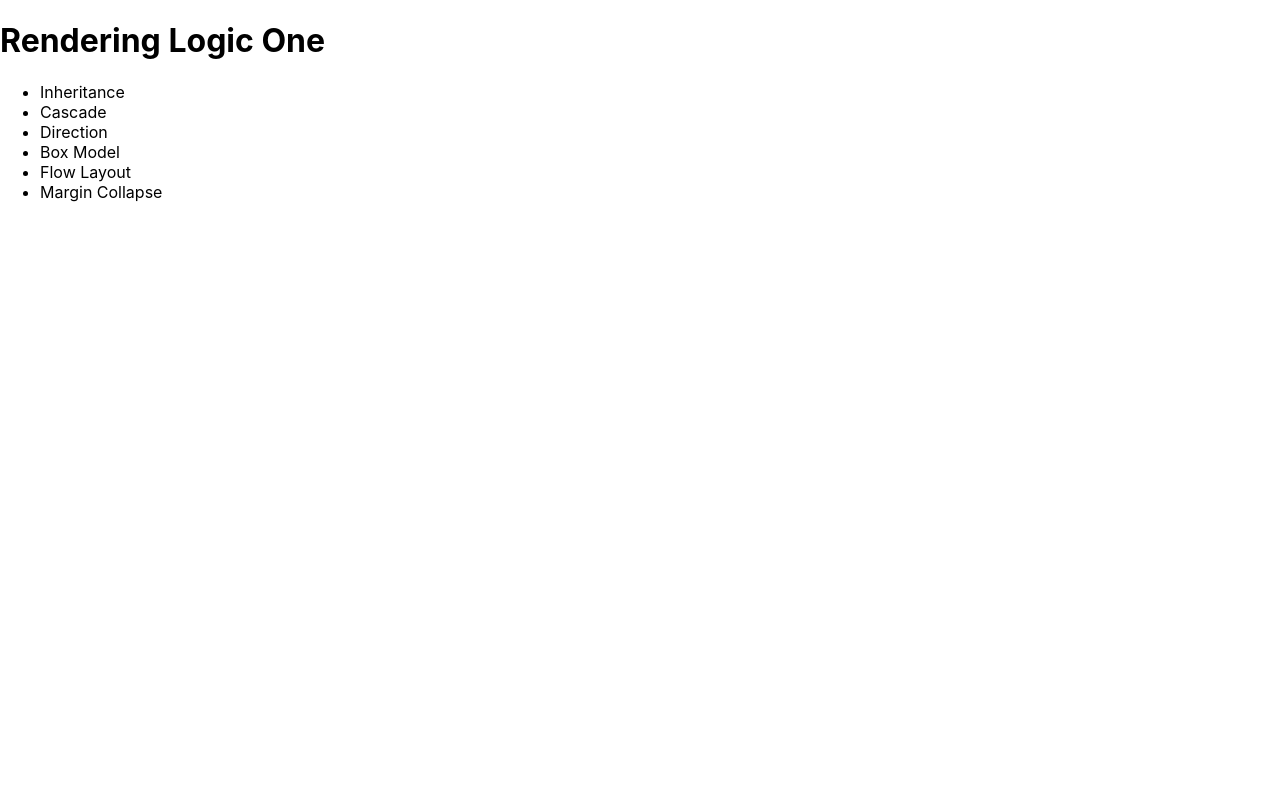
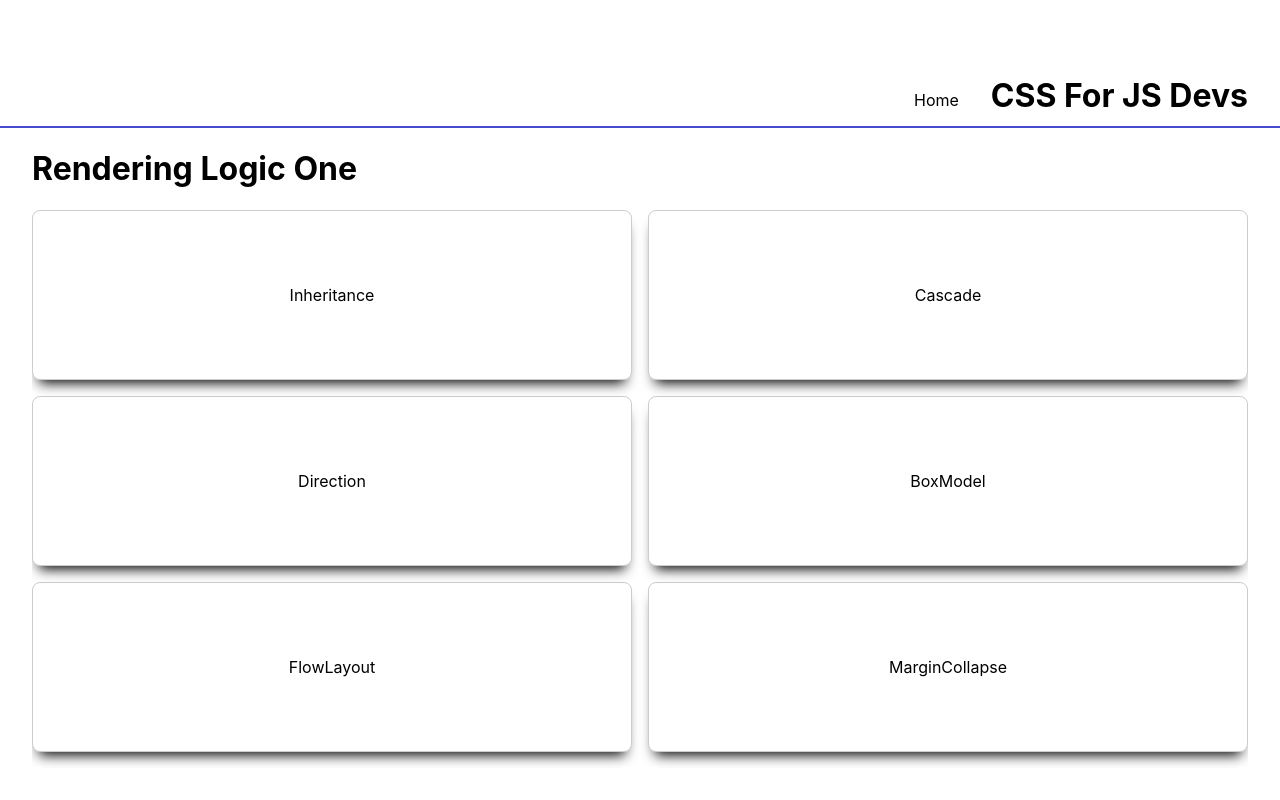
Before and after one commit to Breck37/css-for-js-demo, a Next.js app: page /modules/rendering-one in a window 1280 px wide. Built offline with nearby package versions, Linux system fonts and the light colour scheme.

Commit message:
refactor: format changes with improved rendering-one
Signed-off-by: Brent Eckert <brent.eckert7@gmail.com>

```diff
--- /dev/null
+++ b/pages/modules/r1/rendering-one/BoxModel.js
@@ -0,0 +1,13 @@
+import React from "react";
+import styles from "../../../../styles/Components.module.css";
+import { ModuleCard } from "../../../../components/ModuleCard";
+
+export const BoxModel = ({ onClick, selected }) => {
+  return (
+    <ModuleCard onClick={onClick} topic="boxmodel" selected={selected}>
+      <div className={styles.card_container}>BoxModel</div>
+    </ModuleCard>
+  );
+};
+
+export default BoxModel;
--- /dev/null
+++ b/pages/modules/r1/rendering-one/Cascade.js
@@ -0,0 +1,13 @@
+import React from "react";
+import styles from "../../../../styles/Components.module.css";
+import { ModuleCard } from "../../../../components/ModuleCard";
+
+export const Cascade = ({ onClick, selected }) => {
+  return (
+    <ModuleCard onClick={onClick} topic="cascade" selected={selected}>
+      <div className={styles.card_container}>Cascade</div>
+    </ModuleCard>
+  );
+};
+
+export default Cascade;
--- /dev/null
+++ b/pages/modules/r1/rendering-one/Direction.js
@@ -0,0 +1,13 @@
+import React from "react";
+import styles from "../../../../styles/Components.module.css";
+import { ModuleCard } from "../../../../components/ModuleCard";
+
+export const Direction = ({ onClick, selected }) => {
+  return (
+    <ModuleCard onClick={onClick} topic="direction" selected={selected}>
+      <div className={styles.card_container}>Direction</div>
+    </ModuleCard>
+  );
+};
+
+export default Direction;
--- /dev/null
+++ b/pages/modules/r1/rendering-one/FlowLayout.js
@@ -0,0 +1,13 @@
+import React from "react";
+import styles from "../../../../styles/Components.module.css";
+import { ModuleCard } from "../../../../components/ModuleCard";
+
+export const FlowLayout = ({ onClick, selected }) => {
+  return (
+    <ModuleCard onClick={onClick} topic="flowlayout" selected={selected}>
+      <div className={styles.card_container}>FlowLayout</div>
+    </ModuleCard>
+  );
+};
+
+export default FlowLayout;
--- /dev/null
+++ b/pages/modules/r1/rendering-one/Inheritance.js
@@ -0,0 +1,13 @@
+import React from "react";
+import styles from "../../../../styles/Components.module.css";
+import { ModuleCard } from "../../../../components/ModuleCard";
+
+export const Inheritance = ({ onClick, selected }) => {
+  return (
+    <ModuleCard onClick={onClick} topic="inheritance" selected={selected}>
+      <div className={styles.card_container}>Inheritance</div>
+    </ModuleCard>
+  );
+};
+
+export default Inheritance;
--- /dev/null
+++ b/pages/modules/r1/rendering-one/MarginCollapse.js
@@ -0,0 +1,13 @@
+import React from "react";
+import styles from "../../../../styles/Components.module.css";
+import { ModuleCard } from "../../../../components/ModuleCard";
+
+export const MarginCollapse = ({ onClick, selected }) => {
+  return (
+    <ModuleCard onClick={onClick} topic="margincollapse" selected={selected}>
+      <div className={styles.card_container}>MarginCollapse</div>
+    </ModuleCard>
+  );
+};
+
+export default MarginCollapse;
--- /dev/null
+++ b/pages/modules/r1/rendering-one/index.js
@@ -0,0 +1,6 @@
+export { Inheritance } from "./Inheritance";
+export { Cascade } from "./Cascade";
+export { Direction } from "./Direction";
+export { BoxModel } from "./BoxModel";
+export { FlowLayout } from "./FlowLayout";
+export { MarginCollapse } from "./MarginCollapse";
--- a/pages/modules/rendering-one.js
+++ b/pages/modules/rendering-one.js
@@ -1,19 +1,96 @@
-import React, { useEffect, useMemo, useCallback, useState } from "react";
+import React, { useState } from "react";
+import Page from "../../components/Page";
+import styled from "styled-components";
+import {
+  BoxModel,
+  Cascade,
+  Direction,
+  FlowLayout,
+  Inheritance,
+  MarginCollapse,
+} from "./r1/rendering-one";
 
 const RenderingOne = () => {
+  const [selected, setSelected] = useState("");
+
+  const checkSelected = (component) => {
+    return Boolean(selected === component);
+  };
+
+  const handlePick = (selectedTopic) => {
+    console.log({ selectedTopic });
+    setSelected(selectedTopic);
+  };
+  console.log({ selected });
   return (
-    <div>
-      <h1>Rendering Logic One</h1>
-      <ul>
-        <li>Inheritance</li>
-        <li>Cascade</li>
-        <li>Direction</li>
-        <li>Box Model</li>
-        <li>Flow Layout</li>
-        <li>Margin Collapse</li>
-      </ul>
-    </div>
+    <Page>
+      <ROneStyled>
+        <h1>Rendering Logic One</h1>
+        <div>
+          <ul>
+            <Inheritance
+              selected={checkSelected("inheritance")}
+              onClick={handlePick}
+            />
+            <Cascade selected={checkSelected("cascade")} onClick={handlePick} />
+            <Direction
+              selected={checkSelected("direction")}
+              onClick={handlePick}
+            />
+            <BoxModel
+              selected={checkSelected("boxmodel")}
+              onClick={handlePick}
+            />
+            <FlowLayout
+              selected={checkSelected("flowlayout")}
+              onClick={handlePick}
+            />
+            <MarginCollapse
+              selected={checkSelected("margincollapse")}
+              onClick={handlePick}
+            />
+          </ul>
+        </div>
+      </ROneStyled>
+    </Page>
   );
 };
 
 export default RenderingOne;
+
+const ROneStyled = styled.div`
+  height: 100%;
+  overflow: hidden;
+  overflow-y: scroll;
+
+  > div {
+    height: calc(100% - 82px);
+
+    > ul {
+      height: 100%;
+      display: grid;
+      grid-template-columns: repeat(2, 1fr);
+      grid-template-rows: repeat(3, 1fr);
+      grid-gap: 1rem;
+      padding: 0 0 1rem;
+
+      > li {
+        display: flex;
+        align-items: center;
+        justify-content: center;
+        width: 100%;
+        height: 100%;
+        border-radius: 8px;
+        border: 1px solid rgba(0, 0, 0, 0.2);
+        -webkit-box-shadow: 0px 10px 13px -7px #000000,
+          5px 5px 15px 5px rgba(0, 0, 0, 0);
+        box-shadow: 0px 10px 13px -7px #000000,
+          5px 5px 15px 5px rgba(0, 0, 0, 0);
+
+        &:hover {
+          transform: scale(1.02);
+        }
+      }
+    }
+  }
+`;
```
Also changed, not shown: pages/index.js (+9 -4 lines).
